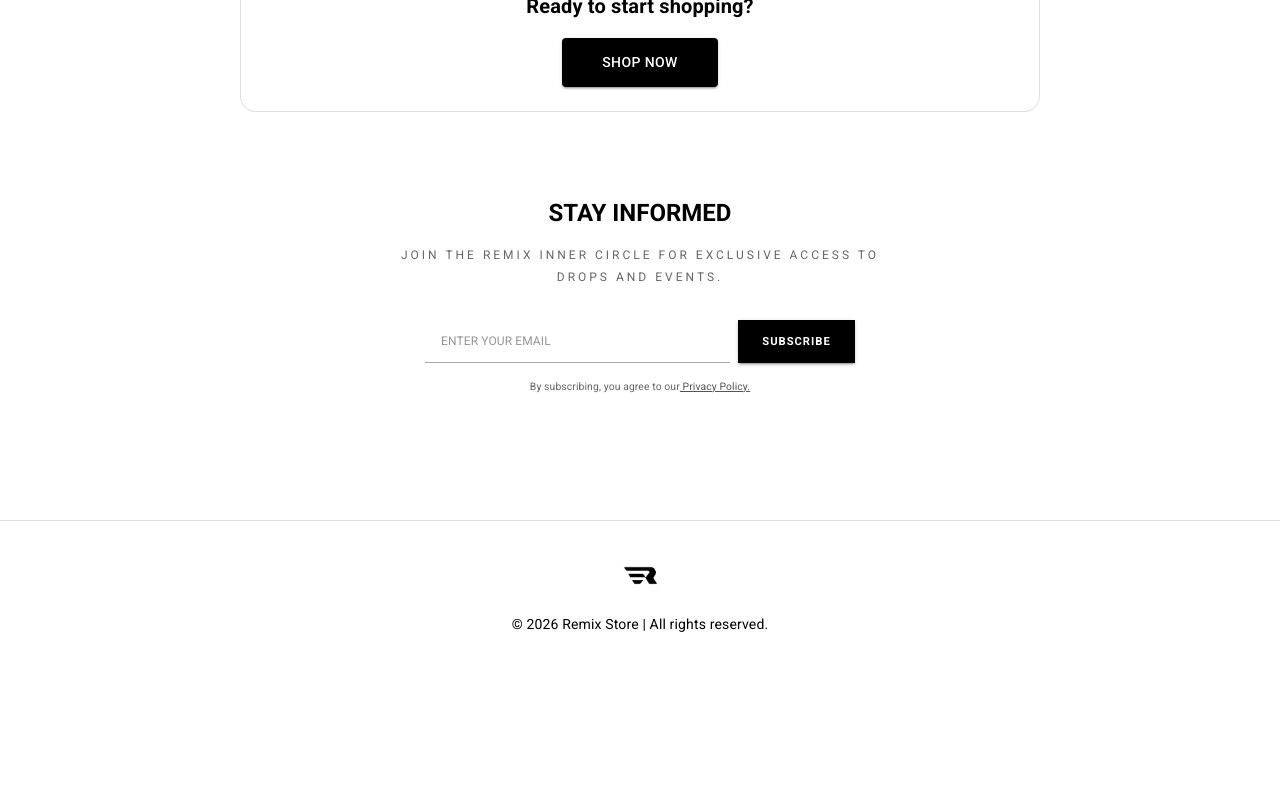
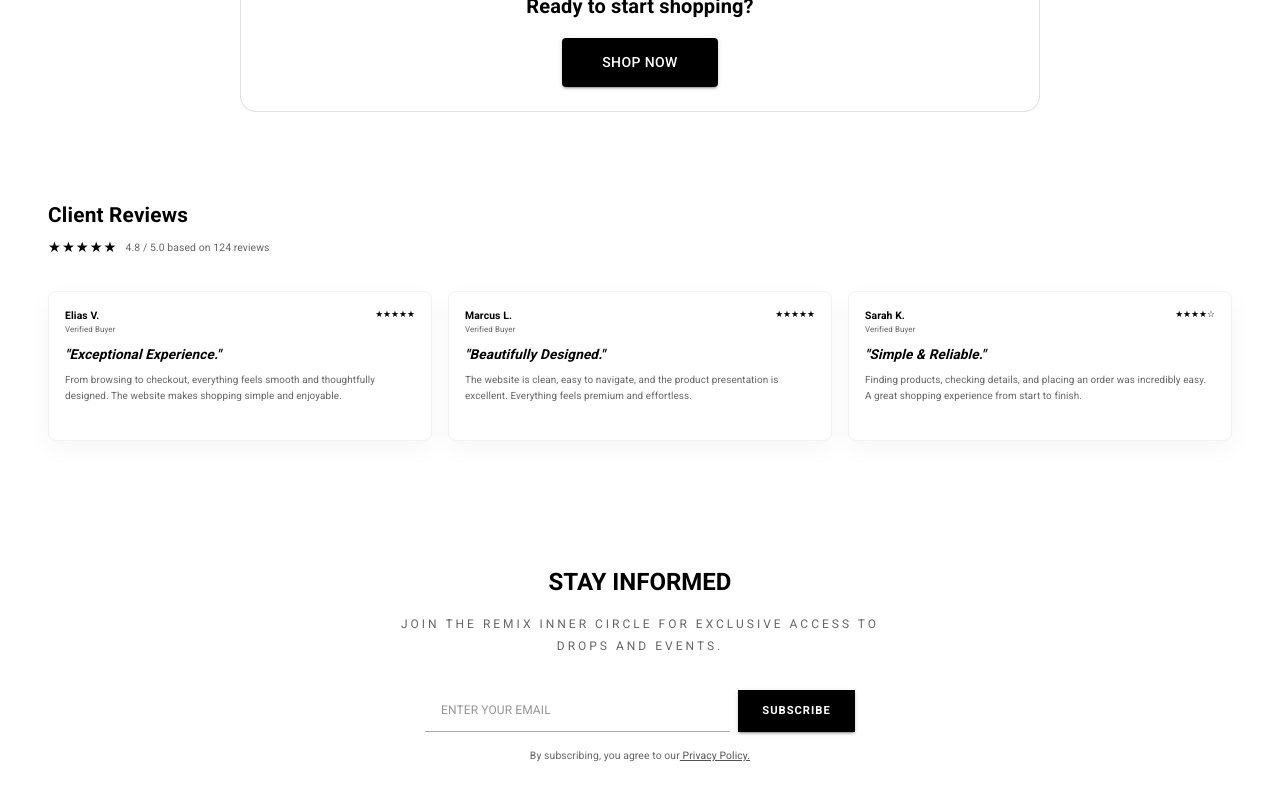
Before and after one commit to OmarMoayad/e-commerce, a React (Vite) app: page / in a window 1280 px wide. Shown: the part 3214-4014 px from the top of the page. Before the commit the page ends 3880 px from the top, so only its background shows below. Built offline with nearby package versions, Linux system fonts and the light colour scheme; no server answers; a web font is replaced by a local one.

Commit message:
review section in home page

```diff
--- /dev/null
+++ b/src/components/Reviews/Reviews.jsx
@@ -0,0 +1,95 @@
+import React from "react";
+import { Box, Typography } from "@mui/material";
+import { useTranslation } from "react-i18next";
+
+export default function Reviews() {
+    const { t } = useTranslation();
+
+    return (
+        <Box sx={{ width: "100%", px: { xs: 2, md: 6 }, py: { xs: 5, md: 8 }, boxSizing: "border-box", }}>
+            <Box sx={{ mb: 4 }}>
+                <Typography sx={{ fontSize: { xs: "1.1rem", md: "1.3rem" }, fontWeight: 700, mb: 0.8, }}>
+                    {t("Client Reviews")}
+                </Typography>
+
+                <Box sx={{ display: "flex", alignItems: "center", gap: 1, }}>
+                    <Typography sx={{ fontSize: "0.9rem", letterSpacing: 1, }}>
+                        ★★★★★
+                    </Typography>
+
+                    <Typography sx={{ fontSize: "0.65rem", color: "text.secondary", }}>
+                        {t("4.8 / 5.0 based on 124 reviews")}
+                    </Typography>
+                </Box>
+            </Box>
+
+            <Box sx={{ display: "grid", gridTemplateColumns: { xs: "1fr", md: "repeat(3, 1fr)" }, gap: 2, }}>
+                <Box sx={{ p: { xs: 2.5, md: 2 }, minHeight: 150, borderRadius: 2, boxShadow: "0 8px 25px rgba(0,0,0,0.04)", border: "1px solid", borderColor: "#f2f2f2", }}>
+                    <Box sx={{ display: "flex", justifyContent: "space-between", mb: 1, }}>
+                        <Box>
+                            <Typography sx={{ fontSize: "0.65rem", fontWeight: 700, }}>
+                                {t("Elias V.")}
+                            </Typography>
+                            <Typography sx={{ fontSize: "0.5rem", color: "text.secondary", }}>
+                                {t("Verified Buyer")}
+                            </Typography>
+                        </Box>
+                        <Typography sx={{ fontSize: "0.55rem" }}>
+                            ★★★★★
+                        </Typography>
+                    </Box>
+                    <Typography sx={{ fontSize: "0.85rem", fontWeight: 700, fontStyle: "italic", mb: 1, }}>
+                        {t('"Exceptional Experience."')}
+                    </Typography>
+                    <Typography sx={{ fontSize: "0.62rem", lineHeight: 1.6, color: "text.secondary", }}>
+                        {t("From browsing to checkout, everything feels smooth and thoughtfully designed. The website makes shopping simple and enjoyable.")}
+                    </Typography>
+                </Box>
+
+                <Box sx={{ p: { xs: 2.5, md: 2 }, minHeight: 150, borderRadius: 2, boxShadow: "0 8px 25px rgba(0,0,0,0.04)", border: "1px solid", borderColor: "#f2f2f2",}}>
+                    <Box sx={{ display: "flex", justifyContent: "space-between", mb: 1,}}>
+                        <Box>
+                            <Typography sx={{ fontSize: "0.65rem", fontWeight: 700,}}>
+                                {t("Marcus L.")}
+                            </Typography>
+                            <Typography sx={{ fontSize: "0.5rem", color: "text.secondary",}}>
+                                {t("Verified Buyer")}
+                            </Typography>
+                        </Box>
+                        <Typography sx={{ fontSize: "0.55rem" }}>
+                            ★★★★★
+                        </Typography>
+                    </Box>
+                    <Typography sx={{ fontSize: "0.85rem", fontWeight: 700, fontStyle: "italic", mb: 1, }}>
+                        {t('"Beautifully Designed."')}
+                    </Typography>
+                    <Typography sx={{ fontSize: "0.62rem", lineHeight: 1.6, color: "text.secondary",}}>
+                        {t("The website is clean, easy to navigate, and the product presentation is excellent. Everything feels premium and effortless.")}
+                    </Typography>
+                </Box>
+
+                <Box sx={{ p: { xs: 2.5, md: 2 }, minHeight: 150, borderRadius: 2, boxShadow: "0 8px 25px rgba(0,0,0,0.04)", border: "1px solid", borderColor: "#f2f2f2",}}>
+                    <Box sx={{ display: "flex", justifyContent: "space-between", mb: 1, }}>
+                        <Box>
+                            <Typography sx={{ fontSize: "0.65rem", fontWeight: 700,}}>
+                                {t("Sarah K.")}
+                            </Typography>
+                            <Typography sx={{ fontSize: "0.5rem", color: "text.secondary",}}>
+                                {t("Verified Buyer")}
+                            </Typography>
+                        </Box>
+                        <Typography sx={{ fontSize: "0.55rem" }}>
+                            ★★★★☆
+                        </Typography>
+                    </Box>
+                    <Typography sx={{ fontSize: "0.85rem", fontWeight: 700, fontStyle: "italic", mb: 1, }}>
+                        {t('"Simple & Reliable."')}
+                    </Typography>
+                    <Typography sx={{ fontSize: "0.62rem", lineHeight: 1.6, color: "text.secondary",}}>
+                        {t("Finding products, checking details, and placing an order was incredibly easy. A great shopping experience from start to finish.")}
+                    </Typography>
+                </Box>
+            </Box>
+        </Box>
+    );
+}
--- a/src/i18next.jsx
+++ b/src/i18next.jsx
@@ -178,7 +178,19 @@ i18n
                     "Womenswear": "Womenswear",
                     "Accessories": "Accessories",
                     "Shop Now": "Shop Now",
-                    "Explore More": "Explore More"
+                    "Explore More": "Explore More",
+                    "Client Reviews": "Client Reviews",
+                    "4.8 / 5.0 based on 124 reviews": "4.8 / 5.0 based on 124 reviews",
+                    "Elias V.": "Elias V.",
+                    "Marcus L.": "Marcus L.",
+                    "Sarah K.": "Sarah K.",
+                    "Verified Buyer": "Verified Buyer",
+                    "\"Exceptional Experience.\"": "\"Exceptional Experience.\"",
+                    "\"Beautifully Designed.\"": "\"Beautifully Designed.\"",
+                    "\"Simple & Reliable.\"": "\"Simple & Reliable.\"",
+                    "From browsing to checkout, everything feels smooth and thoughtfully designed. The website makes shopping simple and enjoyable.": "From browsing to checkout, everything feels smooth and thoughtfully designed. The website makes shopping simple and enjoyable.",
+                    "The website is clean, easy to navigate, and the product presentation is excellent. Everything feels premium and effortless.": "The website is clean, easy to navigate, and the product presentation is excellent. Everything feels premium and effortless.",
+                    "Finding products, checking details, and placing an order was incredibly easy. A great shopping experience from start to finish.": "Finding products, checking details, and placing an order was incredibly easy. A great shopping experience from start to finish.",
                 }
             },
             ar: {
@@ -341,7 +353,20 @@ i18n
                     "Womenswear": "ملابس نسائية",
                     "Accessories": "إكسسوارات",
                     "Shop Now": "تسوق الآن",
-                    "Explore More": "اكتشف المزيد"
+                    "Explore More": "اكتشف المزيد",
+                    "Client Reviews": "آراء العملاء",
+                    "4.8 / 5.0 based on 124 reviews": "4.8 / 5.0 بناءً على 124 تقييمًا",
+                    "Elias V.": "إلياس ف.",
+                    "Marcus L.": "ماركوس ل.",
+                    "Sarah K.": "سارة ك.",
+                    "Verified Buyer": "مشتري موثّق",
+                    "\"Exceptional Experience.\"": "\"تجربة استثنائية.\"",
+                    "\"Beautifully Designed.\"": "\"تصميم رائع.\"",
+                    "\"Simple & Reliable.\"": "\"بسيط وموثوق.\"",
+                    "From browsing to checkout, everything feels smooth and thoughtfully designed. The website makes shopping simple and enjoyable.": "من تصفح المنتجات وحتى إتمام الطلب، كل شيء سلس ومصمم بعناية. الموقع يجعل تجربة التسوق بسيطة وممتعة.",
+                    "The website is clean, easy to navigate, and the product presentation is excellent. Everything feels premium and effortless.": "الموقع أنيق وسهل الاستخدام، وطريقة عرض المنتجات ممتازة. كل شيء يعطي إحساسًا بالفخامة والبساطة.",
+                    "Finding products, checking details, and placing an order was incredibly easy. A great shopping experience from start to finish.": "العثور على المنتجات، ومراجعة تفاصيلها، وإتمام الطلب كان سهلًا جدًا. تجربة تسوق رائعة من البداية إلى النهاية.",
+
                 }
 
 
--- a/src/pages/Home/Home.jsx
+++ b/src/pages/Home/Home.jsx
@@ -6,6 +6,7 @@ import Stayuptodate from '../../components/Stayuptodate/Stayuptodate'
 import Lifecycle from '../../components/Thelifecycle/Thelifecycle'
 import CategoryShowcase from '../../components/Showcase/ShowCase'
 import Brands from '../../components/Brands/Brands'
+import Reviews from '../../components/Reviews/Reviews'
 
 export default function Home() {
   return (
@@ -16,6 +17,7 @@ export default function Home() {
       <CategoryShowcase />
       <Lifecycle />
       <AboutUs />
+      <Reviews />
       <Stayuptodate />
 
     </>
```
